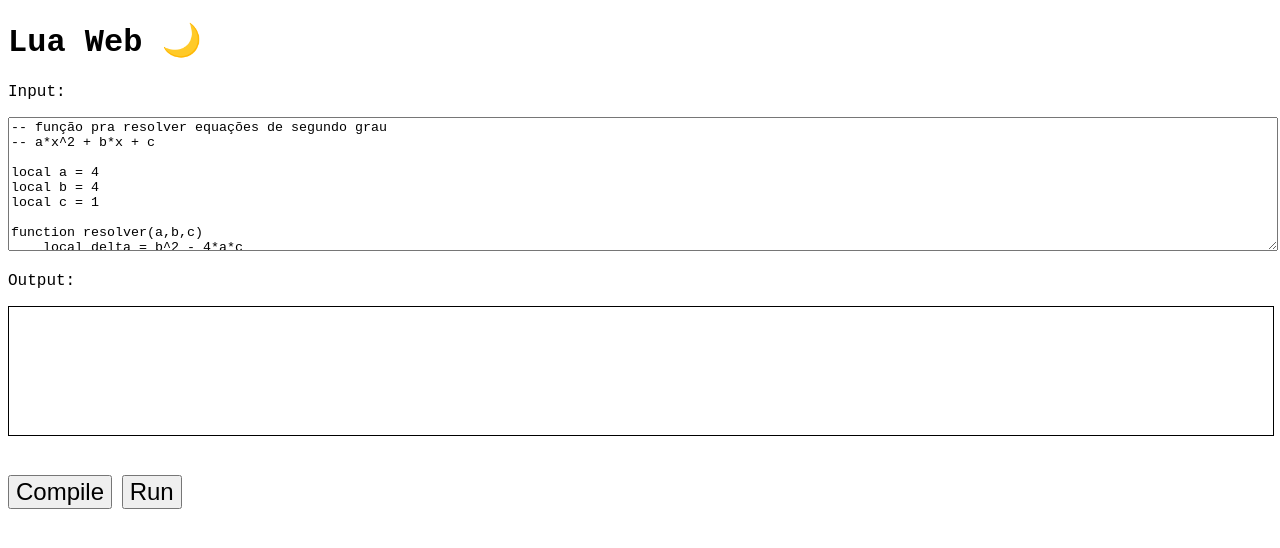
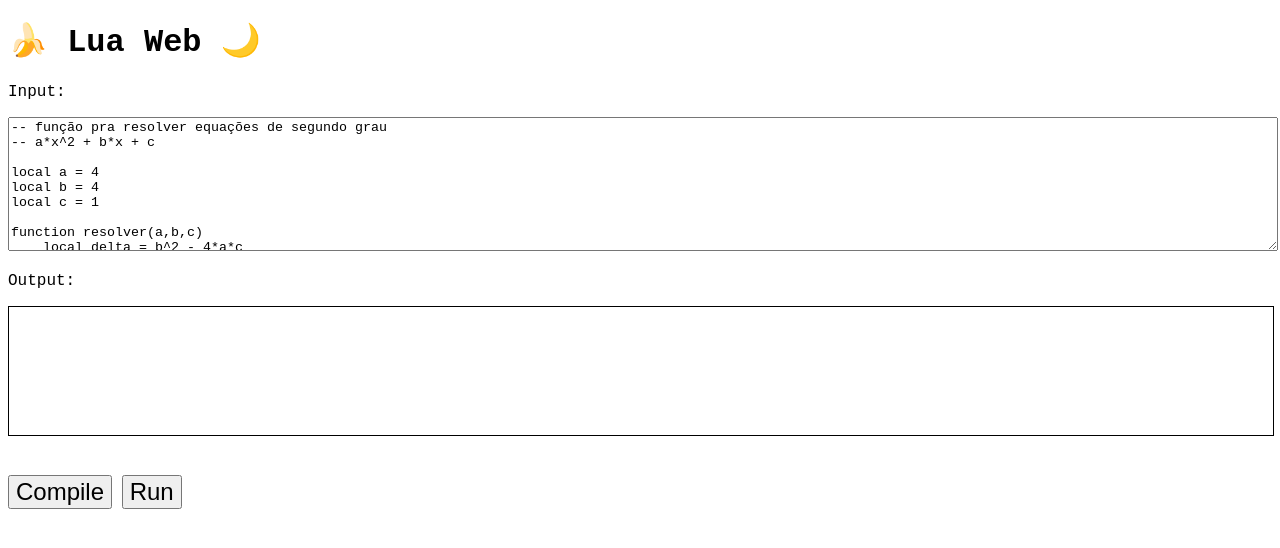
Before and after one commit to Alfrederson/lua-web, a plain HTML site: page public/index.html in a window 1280 px wide. Drawn offline with Linux system fonts and the light colour scheme; no server answers.

```diff
--- a/public/index.html
+++ b/public/index.html
@@ -50,7 +50,7 @@
     </script>
   </head>
   <body>
-    <h1>Lua Web 🌙</h1>
+    <h1>🍌 Lua Web 🌙</h1>
     <p>Input:</p>
     <textarea id="in" style="width:100%; height: 128px; font-family:monospace">
 -- função pra resolver equações de segundo grau
```
